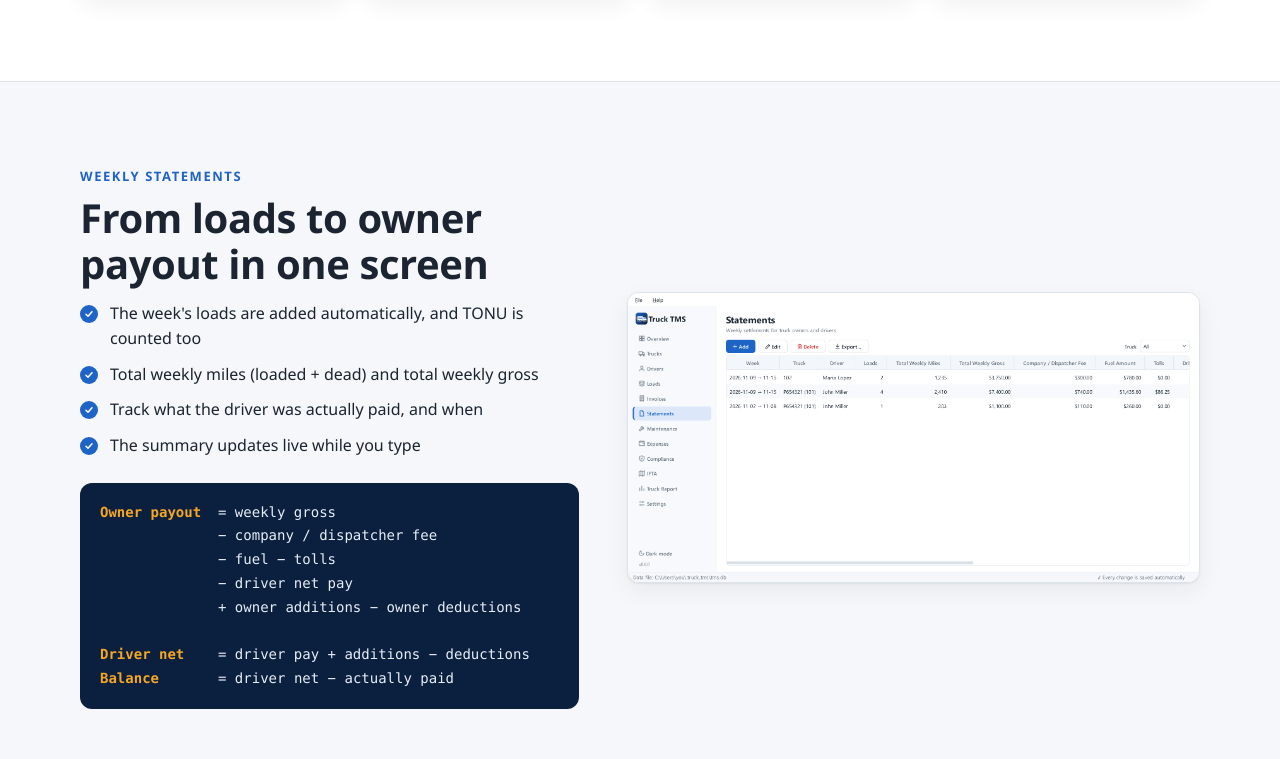
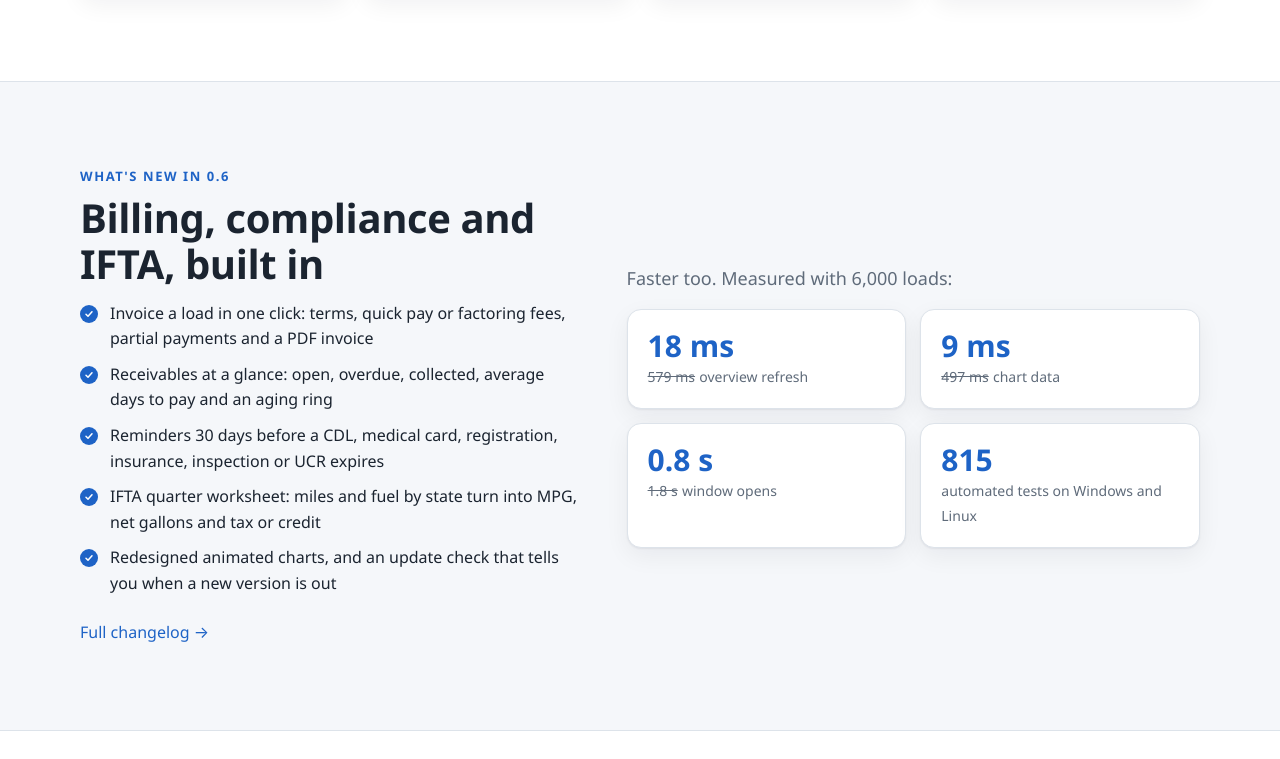
Before and after one commit to ArslanEren-Dev/truck-tms, a plain HTML site: page docs/index.html in a window 1280 px wide. Shown: the part 1701-2460 px from the top of the page. Drawn offline with Linux system fonts and the light colour scheme.

Commit message:
Docs: changelog, how-it-works section, what's new on the website

```diff
--- a/docs/index.html
+++ b/docs/index.html
@@ -6,7 +6,7 @@
 <title>Truck TMS: open-source TMS for small trucking fleets</title>
 <meta name="description" content="Free, open-source desktop TMS for small trucking fleets and dispatchers: trucks, drivers, loads, weekly statements, maintenance. English and Turkish.">
 <meta property="og:title" content="Truck TMS">
-<meta property="og:description" content="Open-source TMS for small trucking fleets: trucks, drivers, loads, weekly statements and maintenance.">
+<meta property="og:description" content="Open-source TMS for small trucking fleets: trucks, drivers, loads, weekly statements, invoices, compliance reminders, IFTA and maintenance.">
 <meta property="og:type" content="website">
 <meta property="og:url" content="https://arslaneren-dev.github.io/truck-tms/">
 <meta property="og:image" content="https://arslaneren-dev.github.io/truck-tms/banner.png">
@@ -110,6 +110,12 @@
   .split { display: grid; grid-template-columns: 1fr 1.15fr; gap: 48px; align-items: center; }
   .split.rev { grid-template-columns: 1.15fr 1fr; }
   .split > *, .hero .wrap > *, .grid > *, .steps > * { min-width: 0; }  /* long code lines scroll instead of widening the page */
+  .stats { display: grid; grid-template-columns: repeat(2, 1fr); gap: 14px; }
+  .stat { background: var(--bg); border: 1px solid var(--border); border-radius: 14px; padding: 18px 20px;
+          box-shadow: var(--card-shadow); }
+  .stat b { display: block; font-size: 30px; line-height: 1.2; color: var(--accent); }
+  .stat s { color: var(--muted); font-size: 14px; }
+  .stat span { color: var(--muted); font-size: 14px; }
   ul.checks { list-style: none; padding: 0; margin: 0 0 24px; }
   ul.checks li { padding-left: 30px; position: relative; margin: 10px 0; }
   ul.checks li::before { content: ""; position: absolute; left: 0; top: 4px; width: 18px; height: 18px; border-radius: 50%;
@@ -168,6 +174,7 @@
     <a class="brand" href="#top"><img src="logo.svg" alt="">Truck TMS</a>
     <div class="links">
       <a href="#features"><span lang="en">Features</span><span lang="tr">Özellikler</span></a>
+<a href="#whatsnew"><span lang="en">What's new</span><span lang="tr">Yenilikler</span></a>
       <a href="#statements"><span lang="en">Statements</span><span lang="tr">Statement</span></a>
       <a href="#screens"><span lang="en">Screenshots</span><span lang="tr">Ekranlar</span></a>
       <a href="#download"><span lang="en">Download</span><span lang="tr">İndir</span></a>
@@ -298,7 +305,33 @@
   </div>
 </section>
 
-<section class="alt" id="statements">
+<section class="alt" id="whatsnew">
+  <div class="wrap split">
+    <div>
+      <div class="eyebrow"><span lang="en">What's new in 0.6</span><span lang="tr">0.6'da neler yeni</span></div>
+      <h2><span lang="en">Billing, compliance and IFTA, built in</span><span lang="tr">Faturalama, belge takibi ve IFTA artık içinde</span></h2>
+      <ul class="checks">
+        <li><span lang="en">Invoice a load in one click: terms, quick pay or factoring fees, partial payments and a PDF invoice</span><span lang="tr">Yükü tek tıkla faturalayın: vade, quick pay ya da factoring kesintisi, kısmi ödeme ve PDF fatura</span></li>
+        <li><span lang="en">Receivables at a glance: open, overdue, collected, average days to pay and an aging ring</span><span lang="tr">Alacaklar tek bakışta: açık, gecikmede, tahsil edilen, ortalama ödeme süresi ve yaşlandırma halkası</span></li>
+        <li><span lang="en">Reminders 30 days before a CDL, medical card, registration, insurance, inspection or UCR expires</span><span lang="tr">CDL, sağlık kartı, ruhsat, sigorta, muayene veya UCR'nin süresi dolmadan 30 gün önce hatırlatma</span></li>
+        <li><span lang="en">IFTA quarter worksheet: miles and fuel by state turn into MPG, net gallons and tax or credit</span><span lang="tr">IFTA çeyreklik tablosu: eyalet bazında mil ve yakıttan MPG, net galon ve vergi ya da alacak</span></li>
+        <li><span lang="en">Redesigned animated charts, and an update check that tells you when a new version is out</span><span lang="tr">Yeniden tasarlanan animasyonlu grafikler ve yeni sürüm çıkınca haber veren güncelleme bildirimi</span></li>
+      </ul>
+      <a href="https://github.com/ArslanEren-Dev/truck-tms/blob/main/CHANGELOG.md"><span lang="en">Full changelog →</span><span lang="tr">Tüm sürüm notları →</span></a>
+    </div>
+    <div>
+      <p class="sub" style="margin-bottom:16px"><span lang="en">Faster too. Measured with 6,000 loads:</span><span lang="tr">Üstelik daha hızlı. 6.000 yükle ölçüldü:</span></p>
+      <div class="stats">
+        <div class="stat"><b>18 ms</b><s>579 ms</s> <span lang="en">overview refresh</span><span lang="tr">ana sayfa yenileme</span></div>
+        <div class="stat"><b>9 ms</b><s>497 ms</s> <span lang="en">chart data</span><span lang="tr">grafik verisi</span></div>
+        <div class="stat"><b>0.8 s</b><s>1.8 s</s> <span lang="en">window opens</span><span lang="tr">pencere açılışı</span></div>
+        <div class="stat"><b>815</b> <span lang="en">automated tests on Windows and Linux</span><span lang="tr">otomatik test, Windows ve Linux'ta</span></div>
+      </div>
+    </div>
+  </div>
+</section>
+
+<section id="statements">
   <div class="wrap split">
     <div>
       <div class="eyebrow"><span lang="en">Weekly statements</span><span lang="tr">Haftalık statement</span></div>
@@ -329,7 +362,7 @@
   </div>
 </section>
 
-<section id="screens">
+<section class="alt" id="screens">
   <div class="wrap">
     <div class="eyebrow"><span lang="en">Screenshots</span><span lang="tr">Ekran görüntüleri</span></div>
     <h2><span lang="en">Have a look around</span><span lang="tr">Biraz göz atın</span></h2>
@@ -355,7 +388,7 @@
   </div>
 </section>
 
-<section class="alt" id="data">
+<section id="data">
   <div class="wrap split rev">
     <img class="shot" src="screenshots/export.png" alt="Export dialog" loading="lazy" width="560" height="246">
     <div>
@@ -372,7 +405,7 @@
   </div>
 </section>
 
-<section id="download">
+<section class="alt" id="download">
   <div class="wrap">
     <div class="eyebrow"><span lang="en">Get started</span><span lang="tr">Başlayın</span></div>
     <h2><span lang="en">Up and running in a minute</span><span lang="tr">Bir dakikada hazır</span></h2>
@@ -404,7 +437,7 @@ truck-tms</pre>
   </div>
 </section>
 
-<section class="alt">
+<section>
   <div class="wrap" style="text-align:center">
     <h2><span lang="en">Free and open source</span><span lang="tr">Ücretsiz ve açık kaynak</span></h2>
     <p class="sub" style="margin:0 auto 26px"><span lang="en">MIT licensed. Bug reports, ideas and pull requests are welcome, and so are new languages.</span>
```
Also changed, not shown: 2 other files.
